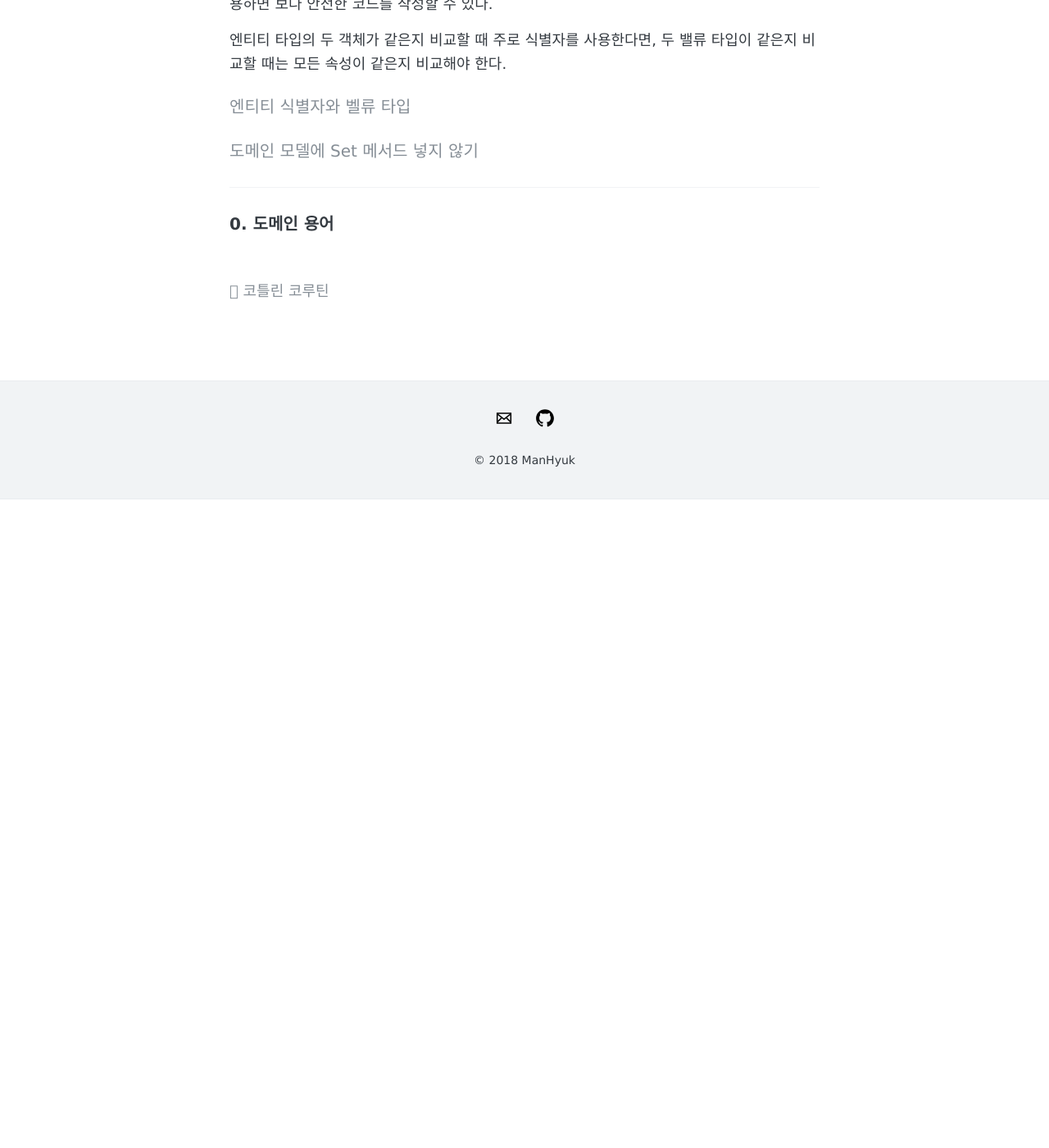
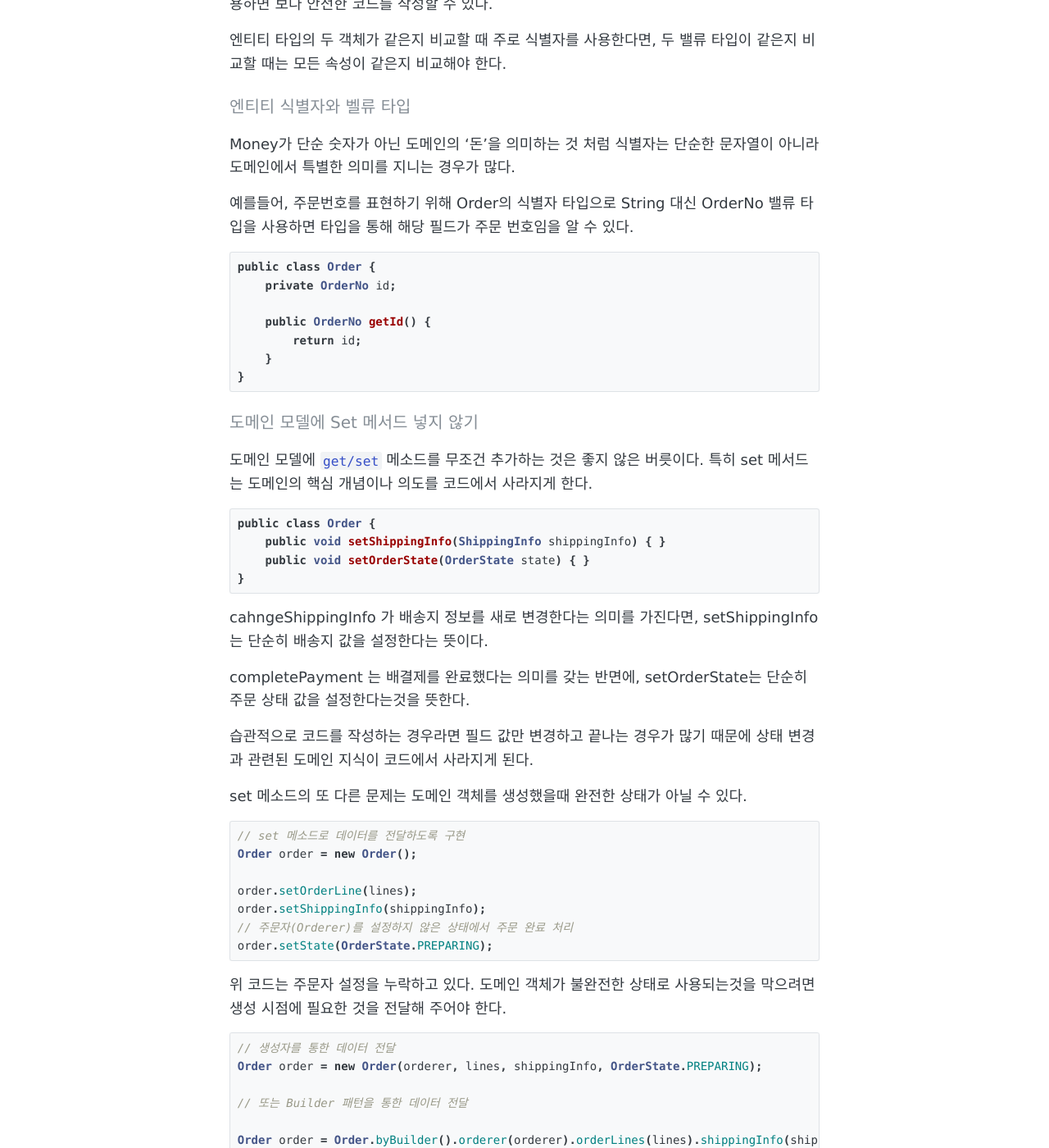
Before and after one commit to ManHyuk/ManHyuk.github.io, a Jekyll site: the page built from _posts/2020-12-02-ddd.md, in a window 1280 px wide and 1400 px high, scrolled down 4918 px. Shown: the whole window at 82% size. Built offline with Jekyll 4.4.1, drawn with Linux system fonts in a browser that asks for light colours; comment, search, counter and statistics services are not loaded; before the commit the page ends 5527 px from its top, so only the background shows below that; some of the changed text lies outside the part shown.

Commit message:
feat: add ddd.md

````diff
--- a/_posts/2020-12-02-ddd.md
+++ b/_posts/2020-12-02-ddd.md
@@ -208,9 +208,110 @@
 
 #### 엔티티 식별자와 벨류 타입
 
+
+Money가 단순 숫자가 아닌 도메인의 '돈'을 의미하는 것 처럼 식별자는 단순한 문자열이 아니라 도메인에서 특별한 의미를 지니는 경우가 많다.
+
+예를들어, 주문번호를 표현하기 위해 Order의 식별자 타입으로 String 대신 OrderNo 밸류 타입을 사용하면 타입을 통해 해당 필드가 주문 번호임을 알 수 있다.
+
+```java
+public class Order {
+    private OrderNo id;
+
+    public OrderNo getId() {
+        return id;
+    }
+}
+```
+
 #### 도메인 모델에 Set 메서드 넣지 않기
+
+
+도메인 모델에 `get/set` 메소드를 무조건 추가하는 것은 좋지 않은 버릇이다. 특히 set 메서드는 도메인의 핵심 개념이나 의도를 코드에서 사라지게 한다.
+
+```java
+public class Order {
+    public void setShippingInfo(ShippingInfo shippingInfo) { }
+    public void setOrderState(OrderState state) { }
+}
+```
+
+cahngeShippingInfo 가 배송지 정보를 새로 변경한다는 의미를 가진다면, setShippingInfo 는 단순히 배송지 값을 설정한다는 뜻이다.
+
+completePayment 는 배결제를 완료했다는 의미를 갖는 반면에, setOrderState는 단순히 주문 상태 값을 설정한다는것을 뜻한다.
+
+습관적으로 코드를 작성하는 경우라면 필드 값만 변경하고 끝나는 경우가 많기 때문에 상태 변경과 관련된 도메인 지식이 코드에서 사라지게 된다.
+
+
+set 메소드의 또 다른 문제는 도메인 객체를 생성했을때 완전한 상태가 아닐 수 있다.
+
+```java
+// set 메소드로 데이터를 전달하도록 구현
+Order order = new Order();
+
+order.setOrderLine(lines);
+order.setShippingInfo(shippingInfo);
+// 주문자(Orderer)를 설정하지 않은 상태에서 주문 완료 처리
+order.setState(OrderState.PREPARING);
+```
+
+위 코드는 주문자 설정을 누락하고 있다. 도메인 객체가 불완전한 상태로 사용되는것을 막으려면 생성 시점에 필요한 것을 전달해 주어야 한다.
+
+```java
+// 생성자를 통한 데이터 전달
+Order order = new Order(orderer, lines, shippingInfo, OrderState.PREPARING);
+
+// 또는 Builder 패턴을 통한 데이터 전달
+
+Order order = Order.byBuilder().orderer(orderer).orderLines(lines).shippingInfo(shippingInfo).state(OrderState.PREPARING).build();
+```
+
+생성자로 필요한 것을 모두 받으면, 생성자를 호출하는 시점에 유효성 검사를 할 수 있다.
+
+```java
+public class Order {
+    public Order(Orderer orderer, ...) {
+        setOrderer(orderer);
+    }
+
+    private void setOrderer(Orderer orderer) {
+        if (orderer == null) throw new IllegalArgumentException("no orderer");
+        this.orderer = orderer;
+    }
+}
+```
+
+클래스 내부에서 데이터를 변경할 목적으로 사용하는 private set 메서드는 사용해도 괜찮다.
+
+
+불변 밸류타입을 사용하면 자연스럽게 밸류 타입에는 set 메소드를 구현하지 않는다.
+
+get 메소드 참고 [링크](https://woowacourse.github.io/javable/2020-04-28/ask-instead-of-getter)
+
 
 
 ---
 
 ### 0. 도메인 용어
+
+코드를 작성할 때 도메인에서 사용하는 용어를 코드에 반영하지 않으면 그 코드는 개발자에게 코드의 의미를 해석해야하는 부담을 준다.
+
+예를들어 OrderState를 다음과 같이 구현했다고 가정해보자
+
+```java
+public OrderState{
+    STEP1, STEP2, STEP3, STEP4
+}
+```
+
+실제 주문 상태는 '결제대기중', '상품준비중', '출고완료됨', '배송중', '배송완료' 됨 인데 이 상태를 단계로 보고 표현한 것이다.
+
+
+```java
+public OrderState{
+    PAYMENT_WAITNG, PREPARING, SHIPPED, DELIVERING, ...
+}
+```
+
+위와 같은 코드를 사용하면 도메인 지식 없이도 어떤 상태인지를 알 수 있게 된다.
+
+그러니 도메인 용어에 알맞은 단어를 찾는 시간을 아까워 하지 말자.
````
